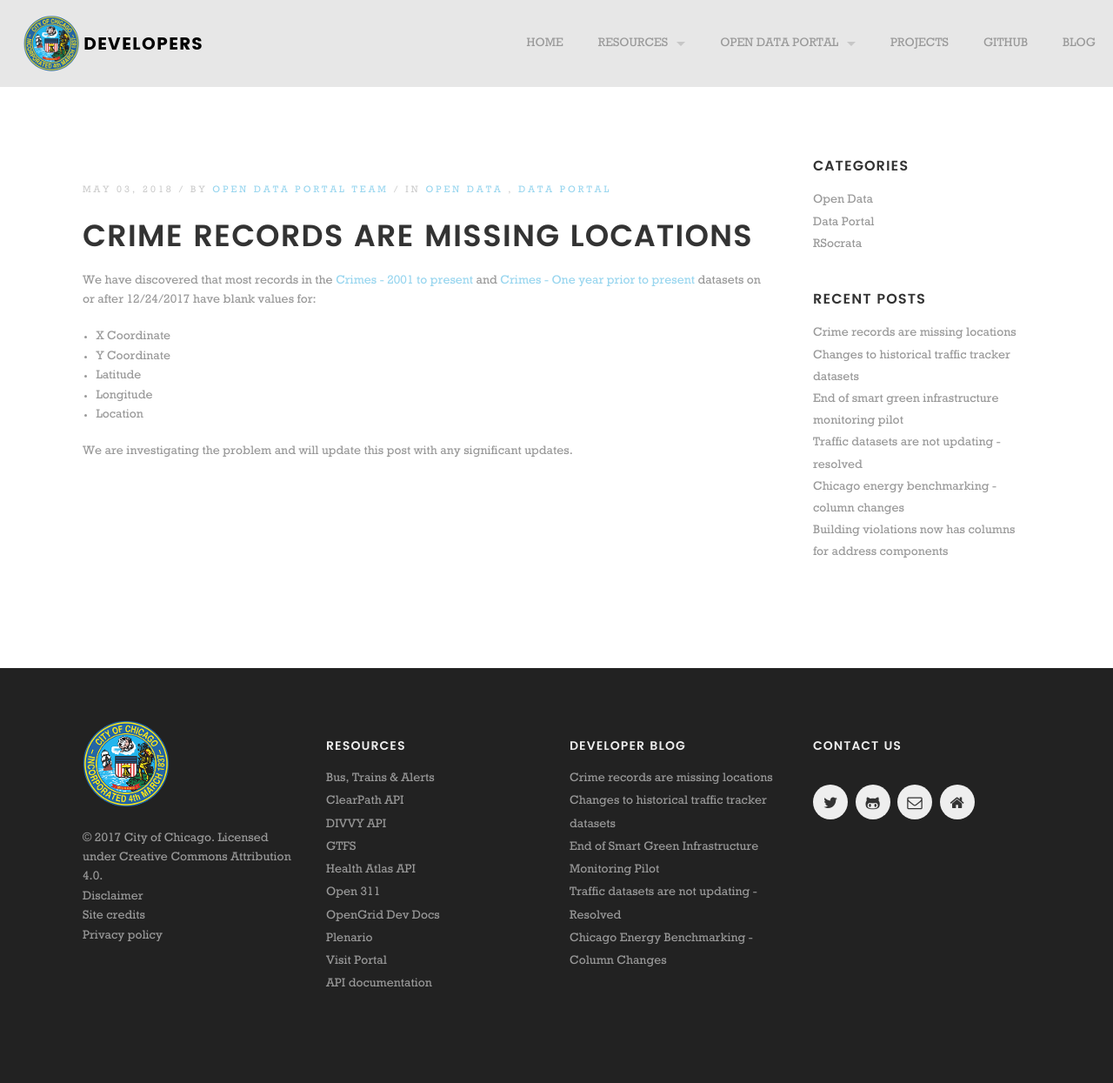
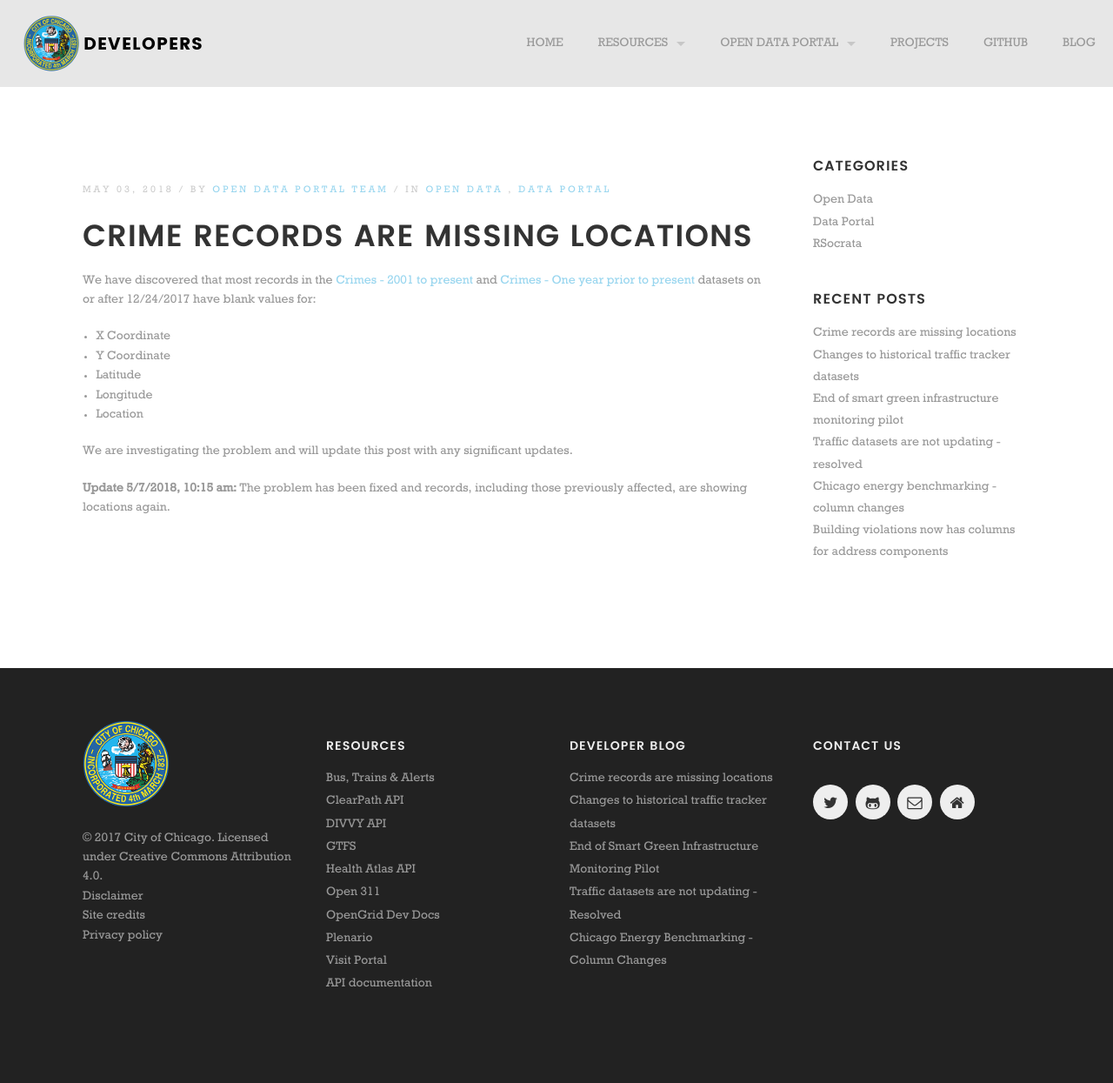
Before and after one commit to Chicago/dev.cityofchicago.org, a Jekyll site: the page built from _posts/2018-05-03-crimes-missing-locations.md, in a window 1280 px wide. Shown: the whole page at 87% size. Built offline with Jekyll 4.4.1, drawn with Linux system fonts in a browser that asks for light colours; some web fonts are replaced.

Commit message:
Update 2018-05-03-crimes-missing-locations.md
Update to report that the problem has been solved.

```diff
--- a/_posts/2018-05-03-crimes-missing-locations.md
+++ b/_posts/2018-05-03-crimes-missing-locations.md
@@ -20,3 +20,5 @@
 * Location
 
 We are investigating the problem and will update this post with any significant updates.
+
+**Update 5/7/2018, 10:15 am:** The problem has been fixed and records, including those previously affected, are showing locations again.
```
